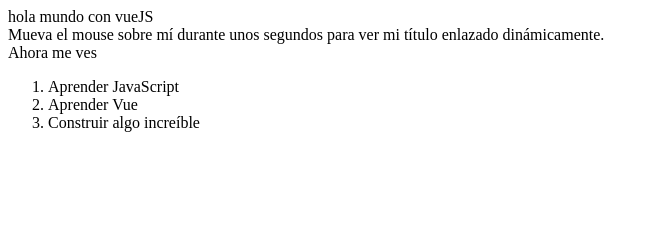
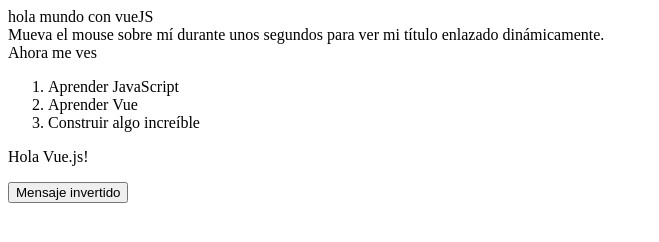
Before and after one commit to WillyBarrios/Curso-view, a plain HTML site: page Introduccion/index.html in a window 1280 px wide. Shown: the whole page, without its empty margins (0-659 px from the left). Drawn offline with nearby package versions, Linux system fonts and the light colour scheme.

Commit message:
Add Vue.js functionality to reverse message in app-5

```diff
--- a/Introduccion/index.html
+++ b/Introduccion/index.html
@@ -23,7 +23,10 @@
         <li v-for="todo in todos">{{ todo.text }}</li>
       </ol>
     </div>
-
+    <div id="app-5">
+      <p>{{ message }}</p>
+      <button v-on:click="reverseMessage">Mensaje invertido</button>
+    </div>
     <script>
       new Vue({
         el: "#app",
@@ -56,6 +59,18 @@
           ],
         },
       });
+
+      var app5 = new Vue({
+        el: "#app-5",
+        data: {
+          message: "Hola Vue.js!",
+        },
+        methods: {
+          reverseMessage: function () {
+            this.message = this.message.split("").reverse().join("");
+          },
+        },
+      });
     </script>
   </body>
 </html>
```
